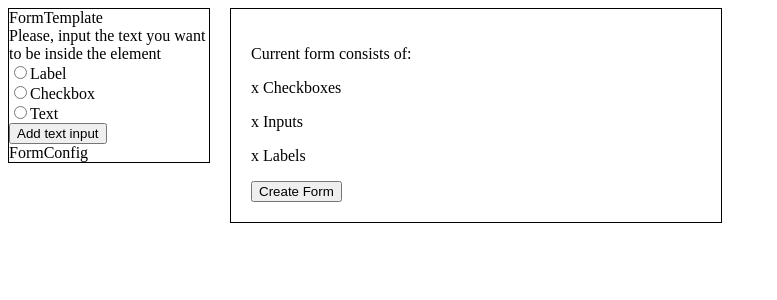
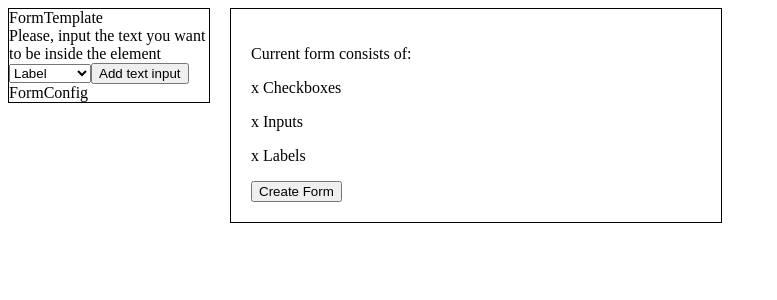
Before and after one commit to tony-blackie/form-constructor, a React app: page / in a window 1280 px wide. Shown: the top 300 px of the page, without its empty margins (0-777 px from the left). Built offline with nearby package versions, Linux system fonts and the light colour scheme.

Commit message:
Change type of input to create depending on select element

```diff
--- a/src/components/FormConstructor.jsx
+++ b/src/components/FormConstructor.jsx
@@ -1,26 +1,39 @@
 import React, { Component } from 'react';
 
 export default class FormConstructor extends Component {
+
+    constructor(props) {
+        super(props);
+
+        this.state = {
+            formInputType: 'label'
+        };
+
+        this.handleClick = this.handleClick.bind(this);
+        this.handleChange = this.handleChange.bind(this);
+    }
+
+    handleClick(event) {
+        this.props.handleClick()
+    }
+
+    handleChange(event) {
+        this.setState({formInputType: event.target.value})
+    }
+
     render() {
         return (
             <div className="constructor">
                 <div className="constructor__component">
                     <label>Please, input the text you want to be inside the element</label>
-                    <div>
-                        <input type="radio" name="selectInputType" value="label" />
-                        <label>Label</label>
-                    </div>
-                    <div>
-                        <input type="radio" name="selectInputType" value="checkbox" />
-                        <label>Checkbox</label>
-                    </div>
 
-                    <div>
-                        <input type="radio" name="selectInputType" value="text" />
-                        <label>Text</label>
-                    </div>
+                    <select value={this.state.value} onChange={this.handleChange}>
+                        <option value="label">Label</option>
+                        <option value="checkbox">Checkbox</option>
+                        <option value="text">Text input</option>
+                    </select>
 
-                    <button>Add text input</button>
+                    <button onClick={this.handleClick}>Add text input</button>
                 </div>
             </div>
         );
```
